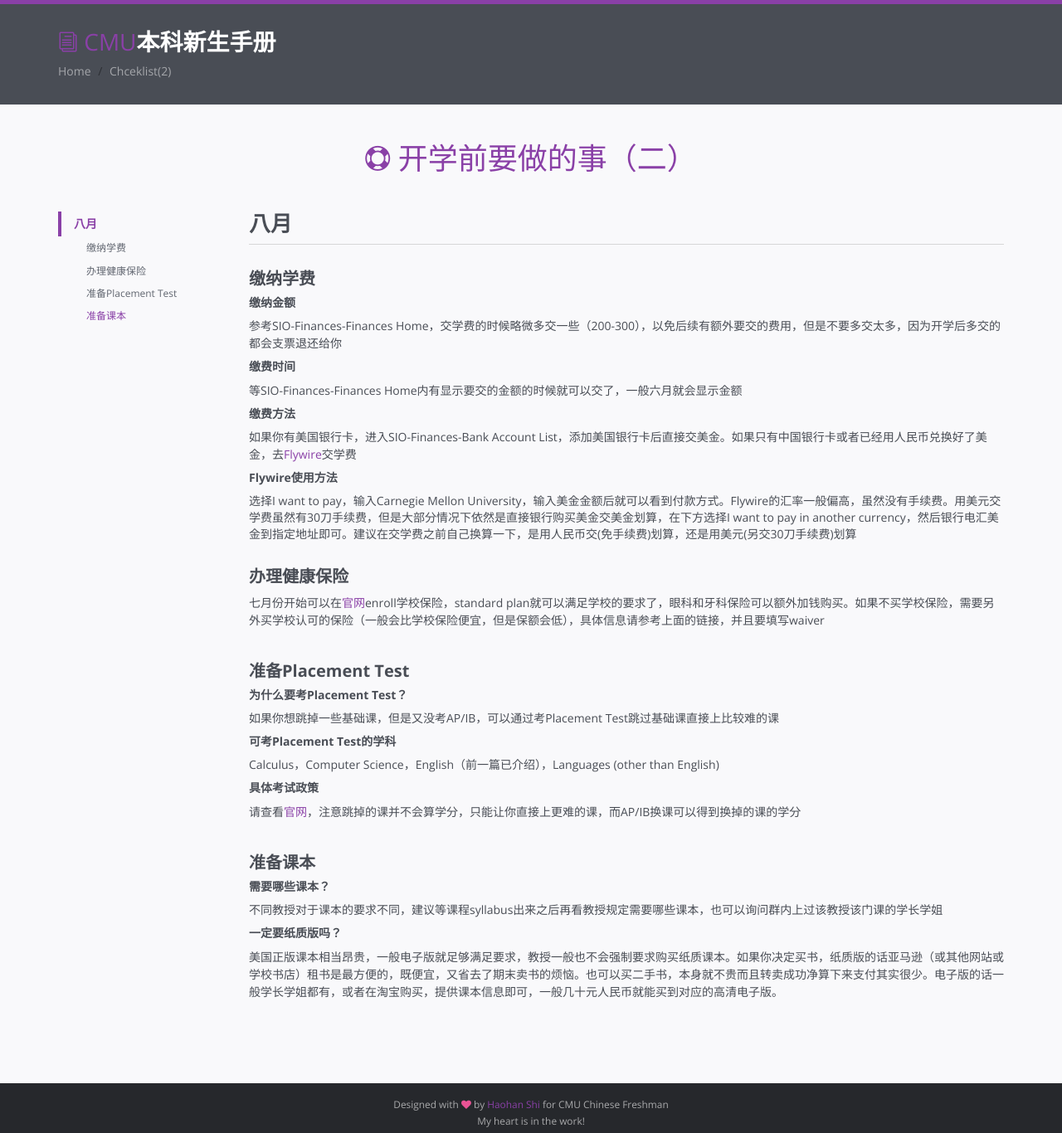
After one commit to haohanshi/Freshman-Prepare-Guide, a Django app: page /guide/checklist_2 in a window 1280 px wide. The commit adds this page. Shown: the whole page at 83% size. Run offline with Django 3.2, Linux system fonts and the light colour scheme; some libraries are stand-ins or nearby versions.

Commit message:
add checklist 2

```diff
--- /dev/null
+++ b/guide/templates/guide/checklist_2.html
@@ -0,0 +1,104 @@
+{% extends "guide/base.html" %}
+{% block css %}
+{% load staticfiles %}
+<link rel="stylesheet" href="{% static 'guide/plugins/prism/prism.css' %}">
+<link rel="stylesheet" href="{% static 'guide/plugins/lightbox/dist/ekko-lightbox.min.css' %}">
+{% endblock %}
+
+{% block js %}
+{% load staticfiles %}
+<script type="text/javascript" src="{% static 'guide/plugins/prism/prism.js' %}"></script>
+<script type="text/javascript" src="{% static 'guide/plugins/jquery-scrollTo/jquery.scrollTo.min.js' %}"></script>
+<script type="text/javascript" src="{% static 'guide/plugins/lightbox/dist/ekko-lightbox.min.js' %}"></script>
+{% endblock %}
+
+{% block body %}
+<body class="body-purple">
+    <div class="page-wrapper">
+        <!-- ******Header****** -->
+        <header id="header" class="header">
+            <div class="container">
+                <div class="branding">
+                    <h1 class="logo">
+                        <a href="{% url 'home' %}">
+                            <span aria-hidden="true" class="icon_documents_alt icon"></span>
+                            <span class="text-highlight">CMU</span><span class="text-bold">本科新生手册</span>
+                        </a>
+                    </h1>
+                </div><!--//branding-->
+                <ol class="breadcrumb">
+                    <li><a href="{% url 'home' %}">Home</a></li>
+                    <li class="active">Chceklist(2)</li>
+                </ol>
+            </div><!--//container-->
+        </header><!--//header-->
+        <div class="doc-wrapper">
+            <div class="container">
+                <div id="doc-header" class="doc-header text-center">
+                    <h1 class="doc-title"><i class="icon icon_lifesaver"></i> 开学前要做的事（二）</h1>
+                </div><!--//doc-header-->
+                <div class="doc-body">
+                    <div class="doc-content">
+                        <div class="content-inner">
+                            <section id="august" class="doc-section">
+                                <h2 class="section-title">八月</h2>
+                                <div class="section-block">
+                                    <div id="tuition" class="section-block">
+                                        <h3 class="block-title">缴纳学费</h3>
+                                        <h6>缴纳金额</h6>
+                                        <p>参考SIO-Finances-Finances Home，交学费的时候略微多交一些（200-300），以免后续有额外要交的费用，但是不要多交太多，因为开学后多交的都会支票退还给你</p>
+                                        <h6>缴费时间</h6>
+                                        <p>等SIO-Finances-Finances Home内有显示要交的金额的时候就可以交了，一般六月就会显示金额</p>
+                                        <h6>缴费方法</h6>
+                                        <p>如果你有美国银行卡，进入SIO-Finances-Bank Account List，添加美国银行卡后直接交美金。如果只有中国银行卡或者已经用人民币兑换好了美金，去<a href="https://www.flywire.com" target="_blank">Flywire</a>交学费</p>
+                                        <h6>Flywire使用方法</h6>
+                                        选择I want to pay，输入Carnegie Mellon University，输入美金金额后就可以看到付款方式。Flywire的汇率一般偏高，虽然没有手续费。用美元交学费虽然有30刀手续费，但是大部分情况下依然是直接银行购买美金交美金划算，在下方选择I want to pay in another currency，然后银行电汇美金到指定地址即可。建议在交学费之前自己换算一下，是用人民币交(免手续费)划算，还是用美元(另交30刀手续费)划算
+                                    </div>
+                                    <div id="insurance" class="section-block">
+                                        <h3 class="block-title">办理健康保险</h3>
+                                        <p>七月份开始可以在<a href="https://www.cmu.edu/health-services/student-insurance/index.html" target="_blank">官网</a>enroll学校保险，standard plan就可以满足学校的要求了，眼科和牙科保险可以额外加钱购买。如果不买学校保险，需要另外买学校认可的保险（一般会比学校保险便宜，但是保额会低），具体信息请参考上面的链接，并且要填写waiver</p>
+                                    </div>
+                                    <div id="placementtest" class="section-block">
+                                        <h3 class="block-title">准备Placement Test</h3>
+                                        <h6>为什么要考Placement Test？</h6>
+                                        <p>如果你想跳掉一些基础课，但是又没考AP/IB，可以通过考Placement Test跳过基础课直接上比较难的课</p>
+                                        <h6>可考Placement Test的学科</h6>
+                                        <p>Calculus，Computer Science，English（前一篇已介绍），Languages (other than English)</p>
+                                        <h6>具体考试政策</h6>
+                                        <p>请查看<a href="https://www.cmu.edu/dietrich/advisory-center/scheduling-classes/placement-exams.html" target="_blank">官网</a>，注意跳掉的课并不会算学分，只能让你直接上更难的课，而AP/IB换课可以得到换掉的课的学分</p>
+                                    </div>
+                                    <div id="textbook" class="section-block">
+                                        <h3 class="block-title">准备课本</h3>
+                                        <h6>需要哪些课本？</h6>
+                                        <p>不同教授对于课本的要求不同，建议等课程syllabus出来之后再看教授规定需要哪些课本，也可以询问群内上过该教授该门课的学长学姐</p>
+                                        <h6>一定要纸质版吗？</h6>
+                                        <p>美国正版课本相当昂贵，一般电子版就足够满足要求，教授一般也不会强制要求购买纸质课本。如果你决定买书，纸质版的话亚马逊（或其他网站或学校书店）租书是最方便的，既便宜，又省去了期末卖书的烦恼。也可以买二手书，本身就不贵而且转卖成功净算下来支付其实很少。电子版的话一般学长学姐都有，或者在淘宝购买，提供课本信息即可，一般几十元人民币就能买到对应的高清电子版。</p>
+                                    </div>
+                                </div>
+                            </section><!--//doc-section-->
+                        </div><!--//content-inner-->
+                    </div><!--//doc-content-->
+                    <div class="doc-sidebar hidden-xs">
+                        <nav id="doc-nav">
+                            <ul id="doc-menu" class="nav doc-menu" data-spy="affix">
+                                <li>
+                                    <a class="scrollto" href="#august">八月</a>
+                                    <ul class="nav doc-sub-menu">
+                                        <li><a class="scrollto" href="#tuition">缴纳学费</a></li>
+                                        <li><a class="scrollto" href="#insurance">办理健康保险</a></li>
+                                        <li><a class="scrollto" href="#placementtest">准备Placement Test</a></li>
+                                        <li><a class="scrollto" href="#textbook">准备课本</a></li>
+                                    </ul><!--//nav-->
+                                </li>
+                            </ul><!--//doc-menu-->
+                        </nav>
+                    </div><!--//doc-sidebar-->
+                </div><!--//doc-body-->
+            </div><!--//container-->
+        </div><!--//doc-wrapper-->
+
+    </div><!--//page-wrapper-->
+    {% include "guide/footer.html" %}
+
+</body>
+{% endblock %}
--- a/guide/urls.py
+++ b/guide/urls.py
@@ -7,4 +7,5 @@ urlpatterns = [
     url(r'^faq$', views.faq, name='faq'),
     url(r'^vpn$', views.vpn, name='vpn'),
     url(r'^checklist_1$', views.checklist_1, name='checklist_1'),
+    url(r'^checklist_2$', views.checklist_2, name='checklist_2'),
 ]
--- a/guide/views.py
+++ b/guide/views.py
@@ -19,3 +19,6 @@ def vpn(request):
 
 def checklist_1(request):
     return render(request, 'guide/checklist_1.html')
+
+def checklist_2(request):
+    return render(request, 'guide/checklist_2.html')
```
Also changed, not shown: guide/templates/guide/index.html (+11 -11 lines).
